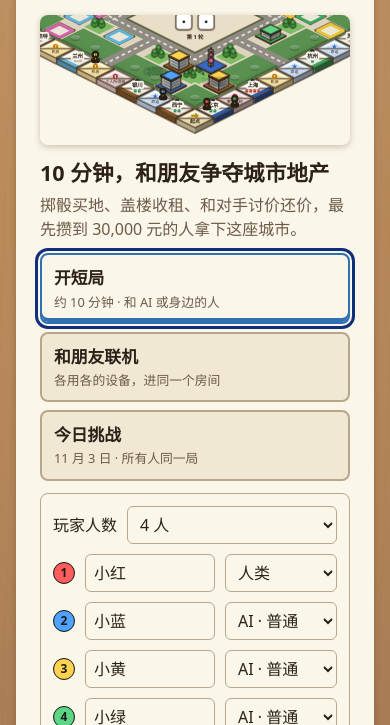
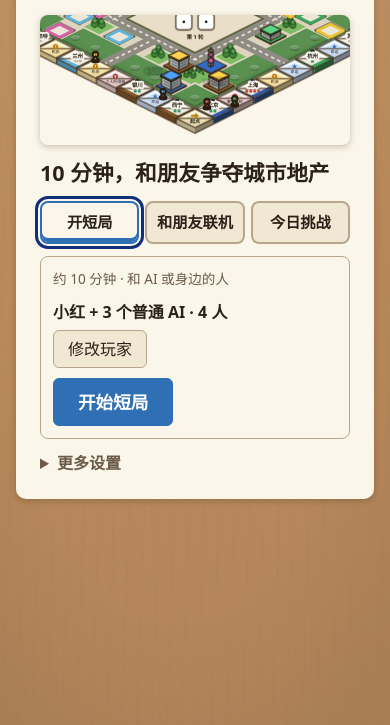
Before and after one commit to jlw-qq/rich-game, a website built with Vite: page index.html in a window 390 px wide. Shown: the part 119-844 px from the top of the page. Built offline with nearby package versions, Linux system fonts and the light colour scheme; animation ran at ten frames a second.

Commit message:
开局页首屏变短：玩家设置默认折叠成一行阵容摘要
「开短局」只显示「小红 + 3 个普通 AI · 4 人」和「修改玩家」，校验失败时自动展开。
窄屏下三个入口并排只放标题，说明移到面板里，长介绍收起。
390×844 上「开始短局」从 911px 移到 501px，不用滚动。

Co-Authored-By: Claude Opus 5.5 <noreply@anthropic.com>

```diff
--- a/src/view/ui/setup.js
+++ b/src/view/ui/setup.js
@@ -20,6 +20,30 @@ const KINDS = {
   easy: { label: 'AI · 简单', isAI: true, aiLevel: 'easy' },
 };
 
+const levelName = (kind) => KINDS[kind].label.replace('AI · ', '');
+
+/**
+ * 「开短局」折叠时显示的阵容摘要，例如「小红 + 3 个普通 AI · 4 人」。
+ * 人类玩家都写名字（空名字写「玩家 n」），AI 只按难度计数。
+ * @param {string[]} names
+ * @param {string[]} kinds 每个座位的类型（KINDS 的键）
+ * @param {number} count 实际人数，只看前 count 个座位
+ */
+export function lineupSummary(names, kinds, count) {
+  const seats = kinds.slice(0, count);
+  const humans = seats.flatMap((k, i) => (k === 'human' ? [names[i]?.trim() || `玩家 ${i + 1}`] : []));
+  const ai = Object.keys(KINDS)
+    .filter((k) => KINDS[k].isAI)
+    .map((k) => [k, seats.filter((s) => s === k).length])
+    .filter(([, n]) => n > 0);
+  const aiCount = ai.reduce((sum, [, n]) => sum + n, 0);
+  if (humans.length === 0) return `观战：${count} 个 AI`;
+  let aiText = '';
+  if (ai.length === 1) aiText = ` + ${aiCount} 个${levelName(ai[0][0])} AI`;
+  else if (ai.length > 1) aiText = ` + ${aiCount} 个 AI（${ai.map(([k, n]) => `${levelName(k)} ${n}`).join('、')}）`;
+  return `${humans.join('、')}${aiText} · ${count} 人`;
+}
+
 /**
  * @param {{
  *   root: HTMLElement,
@@ -41,6 +65,8 @@ export function createSetup({ root, rules, validate, onStart, onImport, daily, o
   let entry = 'local';
   /** 「更多设置」是否展开（重绘时保持） */
   let moreOpen = false;
+  /** 「开短局」的玩家设置是否展开；默认只显示一行阵容摘要（重绘时保持） */
+  let playersOpen = false;
   // 默认你和 3 个普通 AI，和每日挑战的阵容一样
   let count = 4;
   let resume = null;
@@ -54,7 +80,7 @@ export function createSetup({ root, rules, validate, onStart, onImport, daily, o
   /** 每日挑战的阵容说明：短局 · 你和 3 个普通 AI */
   const dailyLineup = (() => {
     const ai = DAILY_CHALLENGE.kinds.filter((k) => k !== 'human');
-    const levels = [...new Set(ai)].map((k) => KINDS[k].label.replace('AI · ', '')).join('/');
+    const levels = [...new Set(ai)].map(levelName).join('/');
     return `${MODES[DAILY_CHALLENGE.mode].name} · 你和 ${ai.length} 个${levels} AI`;
   })();
 
@@ -124,7 +150,10 @@ export function createSetup({ root, rules, validate, onStart, onImport, daily, o
           maxlength: 12,
           value: names[i],
           autocomplete: 'off',
-          oninput: (e) => (names[i] = e.target.value),
+          oninput: (e) => {
+            names[i] = e.target.value;
+            refreshSummary();
+          },
         }),
         el(
           'select',
@@ -132,7 +161,10 @@ export function createSetup({ root, rules, validate, onStart, onImport, daily, o
             id: `setup-kind-${i}`,
             class: 'setup-kind',
             'aria-label': `玩家 ${i + 1} 类型`,
-            onchange: (e) => (kinds[i] = e.target.value),
+            onchange: (e) => {
+              kinds[i] = e.target.value;
+              refreshSummary();
+            },
           },
           Object.entries(KINDS).map(([value, k]) => el('option', { value, selected: kinds[i] === value }, k.label)),
         ),
@@ -154,10 +186,38 @@ export function createSetup({ root, rules, validate, onStart, onImport, daily, o
       }),
     );
 
+    const summary = el('span', { class: 'setup-lineup-text' }, lineupSummary(names, kinds, count));
+    function refreshSummary() {
+      summary.textContent = lineupSummary(names, kinds, count);
+    }
     const localPanel = [
-      el('div', { class: 'setup-row' }, el('label', { for: 'setup-count' }, '玩家人数'), countSelect),
-      rows,
-      el('p', { class: 'muted setup-hint' }, '人类玩家轮流在同一台电脑上操作。全部设为 AI 就是观战模式。'),
+      el(
+        'div',
+        { class: 'setup-lineup' },
+        summary,
+        el(
+          'button',
+          {
+            type: 'button',
+            class: 'btn setup-lineup-toggle',
+            'aria-expanded': String(playersOpen),
+            'aria-controls': 'setup-players',
+            onclick: () => {
+              playersOpen = !playersOpen;
+              render();
+              root.querySelector(playersOpen ? '#setup-count' : '.setup-lineup-toggle')?.focus();
+            },
+          },
+          playersOpen ? '收起' : '修改玩家',
+        ),
+      ),
+      el(
+        'div',
+        { class: 'setup-players', id: 'setup-players', hidden: !playersOpen },
+        el('div', { class: 'setup-row' }, el('label', { for: 'setup-count' }, '玩家人数'), countSelect),
+        rows,
+        el('p', { class: 'muted setup-hint' }, '人类玩家轮流在同一台电脑上操作。全部设为 AI 就是观战模式。'),
+      ),
       el('button', { type: 'submit', class: 'btn btn-primary btn-large' }, mode === DEFAULT_MODE ? '开始短局' : `开始${MODES[mode].name}`),
     ];
 
@@ -260,7 +320,13 @@ export function createSetup({ root, rules, validate, onStart, onImport, daily, o
           });
           const errors = validate(players);
           if (errors.length > 0) {
-            errorBox.replaceChildren(...errors.map((msg) => el('li', {}, msg)));
+            // 错误多半出在名字上（重名、空名），展开玩家设置让人能改
+            if (!playersOpen) {
+              playersOpen = true;
+              render();
+            }
+            root.querySelector('.setup-errors').replaceChildren(...errors.map((msg) => el('li', {}, msg)));
+            root.querySelector('#setup-name-0')?.focus();
             return;
           }
           onStart(players, mode);
@@ -273,7 +339,7 @@ export function createSetup({ root, rules, validate, onStart, onImport, daily, o
         // 重绘时复用同一块画布，动画不会从头开始
         hero?.element,
         el('p', { class: 'setup-tagline' }, '10 分钟，和朋友争夺城市地产'),
-        el('p', { class: 'muted' }, '掷骰买地、盖楼收租、和对手讨价还价，最先攒到 30,000 元的人拿下这座城市。'),
+        el('p', { class: 'muted setup-blurb' }, '掷骰买地、盖楼收租、和对手讨价还价，最先攒到 30,000 元的人拿下这座城市。'),
       ),
       resume &&
         el(
@@ -313,6 +379,8 @@ export function createSetup({ root, rules, validate, onStart, onImport, daily, o
       el(
         'div',
         { class: `setup-panel${entry === 'online' ? ' setup-online' : ''}`, id: 'setup-panel', role: 'region', 'aria-label': current.title },
+        // 窄屏时入口按钮里只放标题，说明挪到这里
+        el('p', { class: 'muted setup-entry-note' }, current.note),
         current.panel,
       ),
       errorBox,
--- a/src/view/ui/style.css
+++ b/src/view/ui/style.css
@@ -1010,6 +1010,37 @@ select:focus-visible {
   font-size: 0.85rem;
 }
 
+/* 「开短局」折叠时的阵容摘要：一行文字 + 修改玩家 */
+.setup-lineup {
+  display: flex;
+  flex-wrap: wrap;
+  align-items: center;
+  justify-content: space-between;
+  gap: 6px 10px;
+}
+
+.setup-lineup-text {
+  flex: 1 1 12em;
+  min-width: 0;
+  font-weight: 600;
+}
+
+.setup-players {
+  display: flex;
+  flex-direction: column;
+  gap: 10px;
+}
+
+.setup-players[hidden] {
+  display: none;
+}
+
+/* 选中入口的说明只在窄屏显示（宽屏写在入口按钮里） */
+.setup-entry-note {
+  display: none;
+  font-size: 0.85rem;
+}
+
 .setup-more summary {
   cursor: pointer;
   color: var(--muted);
@@ -1043,8 +1074,28 @@ select:focus-visible {
 }
 
 @media (max-width: 520px) {
+  /* 手机首屏：三个入口并排只放标题，说明挪到下面的面板里；长介绍收起，让开局按钮留在第一屏 */
   .setup-entries {
-    grid-template-columns: minmax(0, 1fr);
+    gap: 6px;
+  }
+
+  .setup-entry {
+    padding: 8px 6px;
+    text-align: center;
+    align-items: center;
+  }
+
+  .setup-entry strong {
+    font-size: 0.95rem;
+  }
+
+  .setup-entry span,
+  .setup-blurb {
+    display: none;
+  }
+
+  .setup-entry-note {
+    display: block;
   }
 
   .setup-row label {
```
Also changed, not shown: tests/view/setupSummary.test.js (added, +33 -0 lines).
